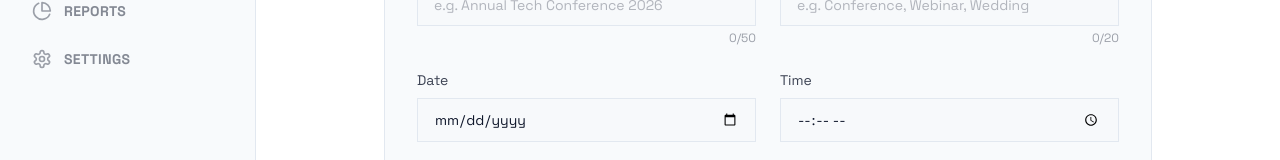
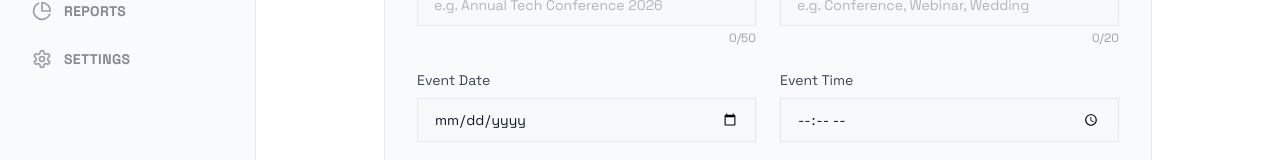
Before and after one commit to aditya9112adi/Eventreach, a React (Vite) app in the folder frontend/: page /events/create in a window 1280 px wide. Shown: the part 283-443 px from the top of the page. Built offline with nearby package versions, Linux system fonts and the light colour scheme; no server answers; sample sign-in values are in the browser's storage.

Commit message:
feat(events): rename date and time labels to Event Date and Event Time in creation and edit forms

```diff
--- a/frontend/src/pages/Events/EventCreate.tsx
+++ b/frontend/src/pages/Events/EventCreate.tsx
@@ -163,14 +163,14 @@ const EventCreate = () => {
               <CharCount value={wType} max={LIMITS.type} />
             </div>
             <Input
-              label="Date"
+              label="Event Date"
               type="date"
               min={todayStr}
               {...register('date')}
               error={errors.date?.message}
             />
             <Input
-              label="Time"
+              label="Event Time"
               type="time"
               min={minTime}
               {...register('time')}
--- a/frontend/src/pages/Events/EventEdit.tsx
+++ b/frontend/src/pages/Events/EventEdit.tsx
@@ -182,14 +182,14 @@ const EventEdit = () => {
               <CharCount value={wType} max={LIMITS.type} />
             </div>
             <Input
-              label="Date"
+              label="Event Date"
               type="date"
               min={todayStr}
               {...register('date')}
               error={errors.date?.message}
             />
             <Input
-              label="Time"
+              label="Event Time"
               type="time"
               {...register('time')}
               error={errors.time?.message}
```
